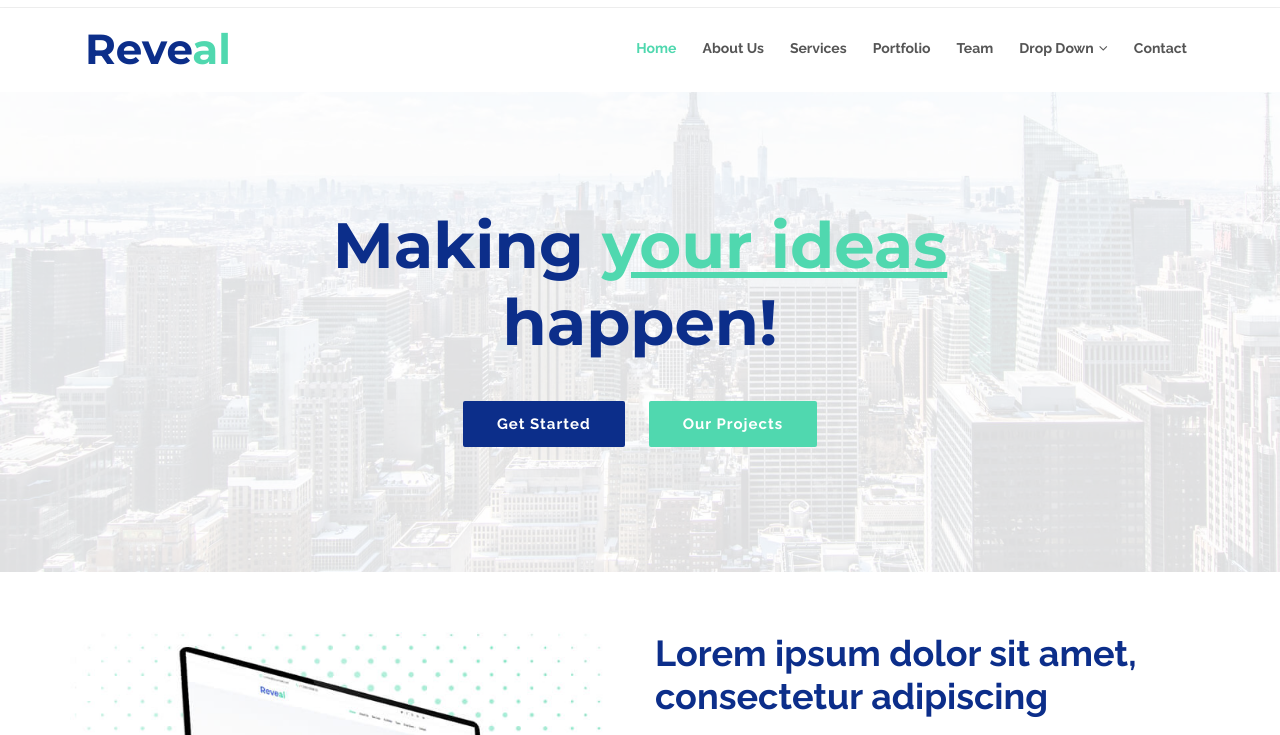
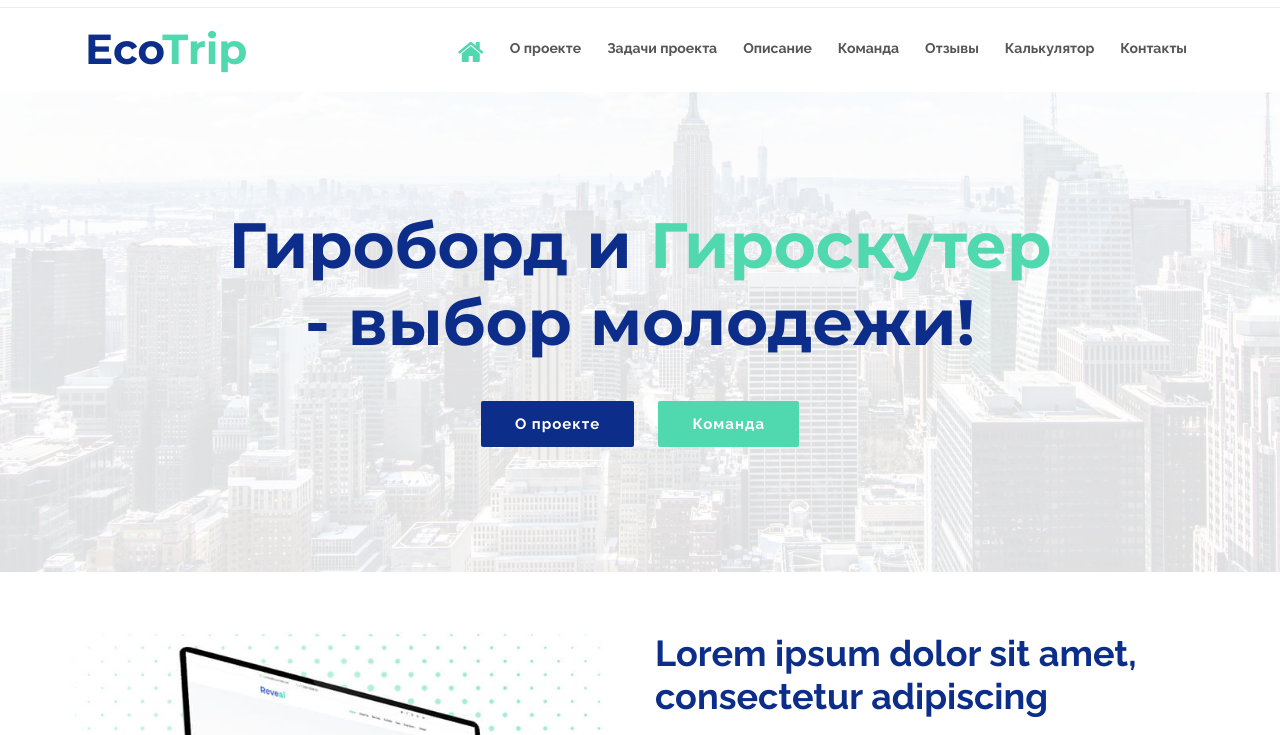
Before and after one commit to EcoTrip/EcoTrip.github.io, a plain HTML site: page index.html in a window 1280 px wide. Shown: the part 35-770 px from the top of the page. Drawn offline with nearby package versions, Linux system fonts and the light colour scheme; files whose address does not match are found by name.

Commit message:
Шапка сайта

```diff
--- a/css/style.css
+++ b/css/style.css
@@ -203,7 +203,7 @@ h6 {
 
 #intro .intro-content h2 span {
   color: #50d8af;
-  text-decoration: underline;
+  /*text-decoration: underline;*/
 }
 
 #intro .intro-content .btn-get-started,
--- a/index.html
+++ b/index.html
@@ -2,7 +2,7 @@
 <html lang="en">
 <head>
   <meta charset="utf-8">
-  <title>Reveal Bootstrap Template</title>
+  <title>EcoTrip</title>
   <meta content="width=device-width, initial-scale=1.0" name="viewport">
   <meta content="" name="keywords">
   <meta content="" name="description">
@@ -64,27 +64,21 @@
     <div class="container">
 
       <div id="logo" class="pull-left">
-        <h1><a href="#body" class="scrollto">Reve<span>al</span></a></h1>
+        <h1><a href="#body" class="scrollto">Eco<span>Trip</span></a></h1>
         <!-- Uncomment below if you prefer to use an image logo -->
         <!-- <a href="#body"><img src="img/logo.png" alt="" title="" /></a>-->
       </div>
 
       <nav id="nav-menu-container">
         <ul class="nav-menu">
-          <li class="menu-active"><a href="#body">Home</a></li>
-          <li><a href="#about">About Us</a></li>
-          <li><a href="#services">Services</a></li>
-          <li><a href="#portfolio">Portfolio</a></li>
-          <li><a href="#team">Team</a></li>
-          <li class="menu-has-children"><a href="">Drop Down</a>
-            <ul>
-              <li><a href="#">Drop Down 1</a></li>
-              <li><a href="#">Drop Down 3</a></li>
-              <li><a href="#">Drop Down 4</a></li>
-              <li><a href="#">Drop Down 5</a></li>
-            </ul>
-          </li>
-          <li><a href="#contact">Contact</a></li>
+          <li class="menu-active"><a href="#body"><i class="fa fa-home fa-2x"></i></a></li>
+          <li><a href="#about">О проекте</a></li>
+          <li><a href="#services">Задачи проекта</a></li>
+          <li><a href="#portfolio">Описание</a></li>
+          <li><a href="#team">Команда</a></li>
+          <li><a href="#team">Отзывы</a></li>
+          <li><a href="#team">Калькулятор</a></li>
+          <li><a href="#contact">Контакты</a></li>
         </ul>
       </nav><!-- #nav-menu-container -->
     </div>
@@ -96,10 +90,10 @@
   <section id="intro">
 
     <div class="intro-content">
-      <h2>Making <span>your ideas</span><br>happen!</h2>
+      <h2>Гироборд и <span>Гироскутер </span><br>- выбор молодежи!</h2>
       <div>
-        <a href="#about" class="btn-get-started scrollto">Get Started</a>
-        <a href="#portfolio" class="btn-projects scrollto">Our Projects</a>
+        <a href="#about" class="btn-get-started scrollto">О проекте</a>
+        <a href="#portfolio" class="btn-projects scrollto">Команда</a>
       </div>
     </div>
 
```
